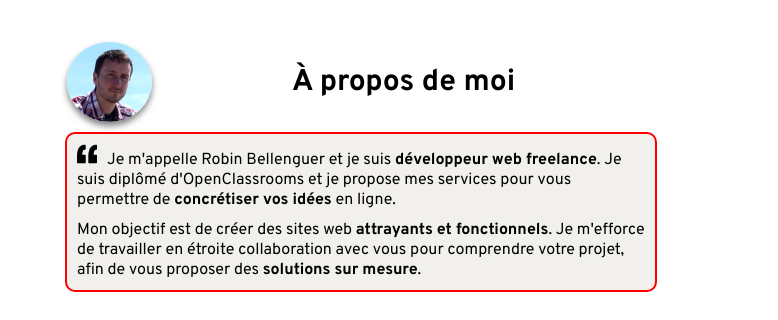
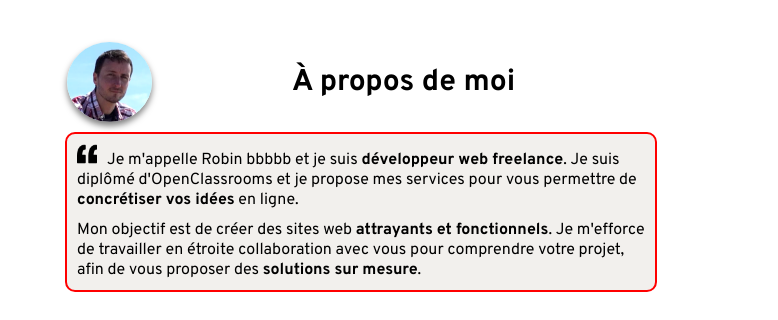
Before and after one commit to RobinBLGR/portfolio, a plain HTML site: page index.html in a window 1280 px wide. Shown: the part 66-386 px from the top of the page, 502-1280 px from the left. Drawn offline with Linux system fonts and the light colour scheme.

Commit message:
Update index.html

```diff
--- a/index.html
+++ b/index.html
@@ -80,7 +80,7 @@
                     <h3>À propos de moi</h3>
                 </div>
                 <div class="presentation">
-                    <p><img src="images/guillemet.png" alt="Je me présente">Je m'appelle Robin Bellenguer et je suis <strong>développeur web freelance</strong>. Je suis diplômé d'OpenClassrooms et je propose mes services pour vous permettre de <strong>concrétiser vos idées</strong> en ligne.</p>
+                    <p><img src="images/guillemet.png" alt="Je me présente">Je m'appelle Robin bbbbb et je suis <strong>développeur web freelance</strong>. Je suis diplômé d'OpenClassrooms et je propose mes services pour vous permettre de <strong>concrétiser vos idées</strong> en ligne.</p>
                     <p>Mon objectif est de créer des sites web <strong>attrayants et fonctionnels</strong>. Je m'efforce de travailler en étroite collaboration avec vous pour comprendre votre projet, afin de vous proposer des <strong>solutions sur mesure</strong>.</p>
                 </div>
             </div>
```
